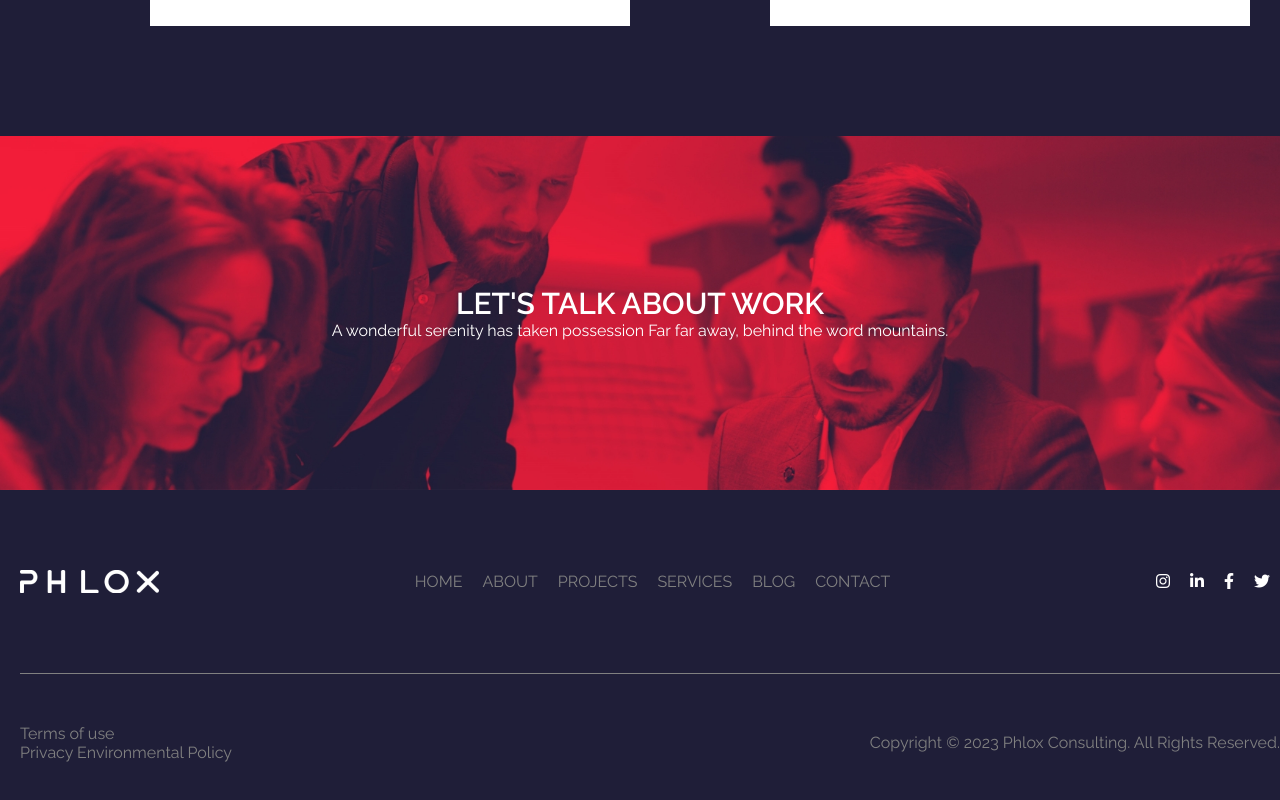
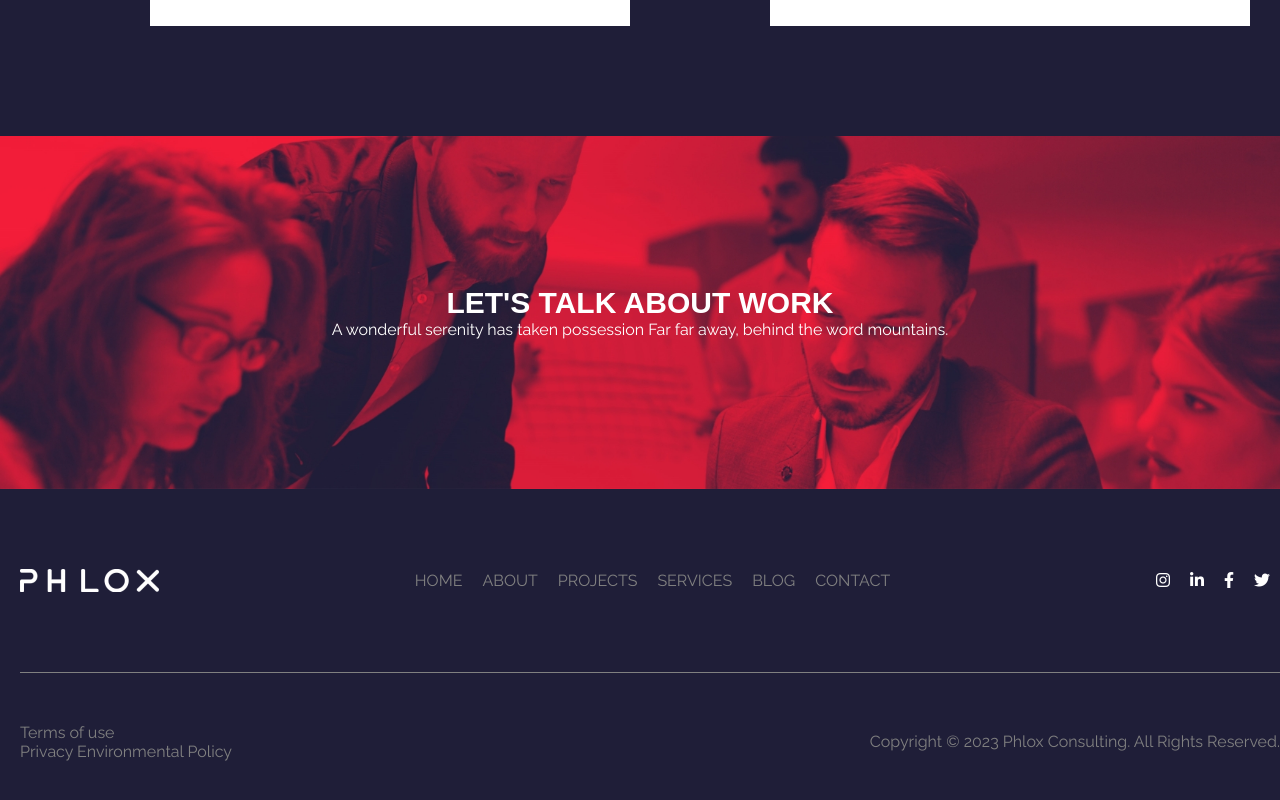
Before and after one commit to guglielmopiasenti/proj-html-vuejs, a Vue app: page / in a window 1280 px wide. Shown: the part 5789-6589 px from the top of the page. Built offline with nearby package versions, Linux system fonts and the light colour scheme; a web font is replaced by a local one.

Commit message:
fonts modifying

```diff
--- a/src/assets/scss/style.scss
+++ b/src/assets/scss/style.scss
@@ -1,4 +1,5 @@
 @use './var' as *;
+@use './mixins' as *;
 
 // CSS RESET
 
@@ -17,3 +18,9 @@ body {
 a {
     text-decoration: none !important;
 }
+h2 {
+ @include second-font;
+}
+h1 {
+    @include second-font;
+}
```
Also changed, not shown: src/assets/scss/_var.scss (+0 -10 lines).
